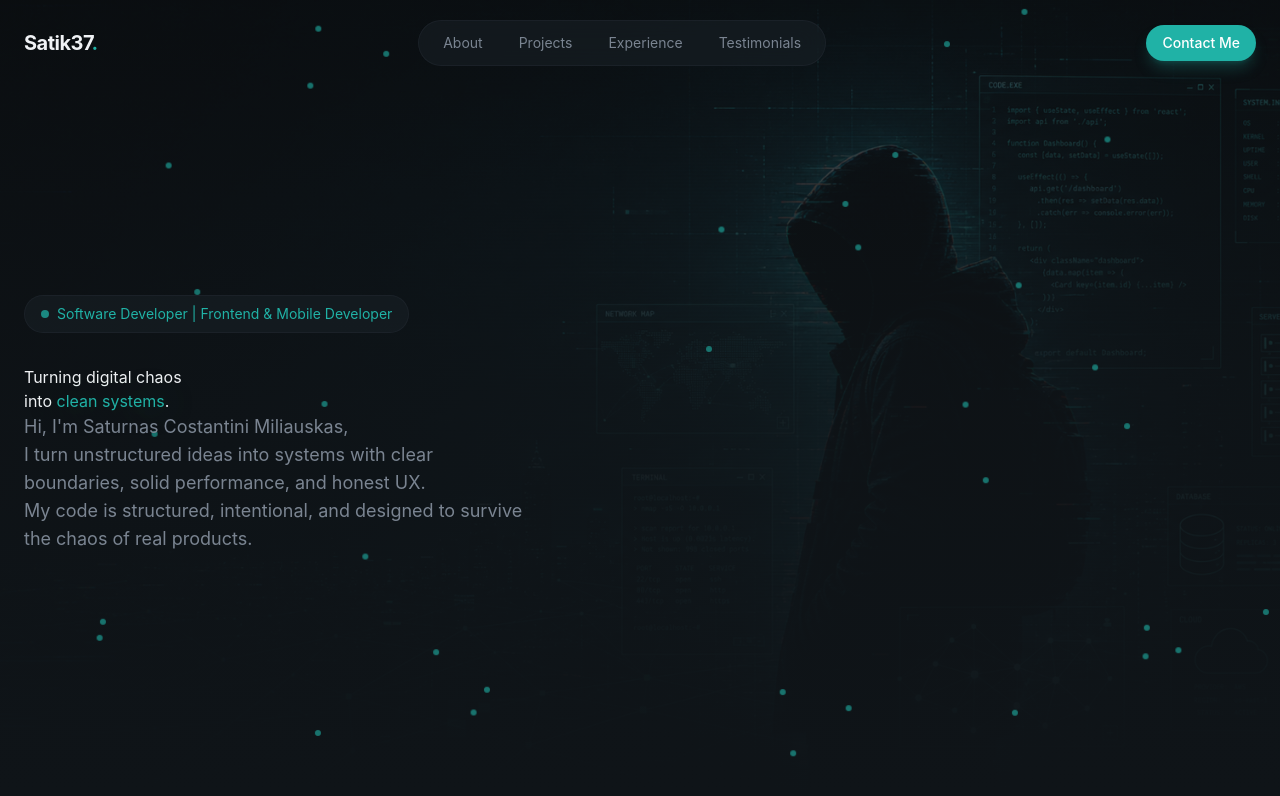
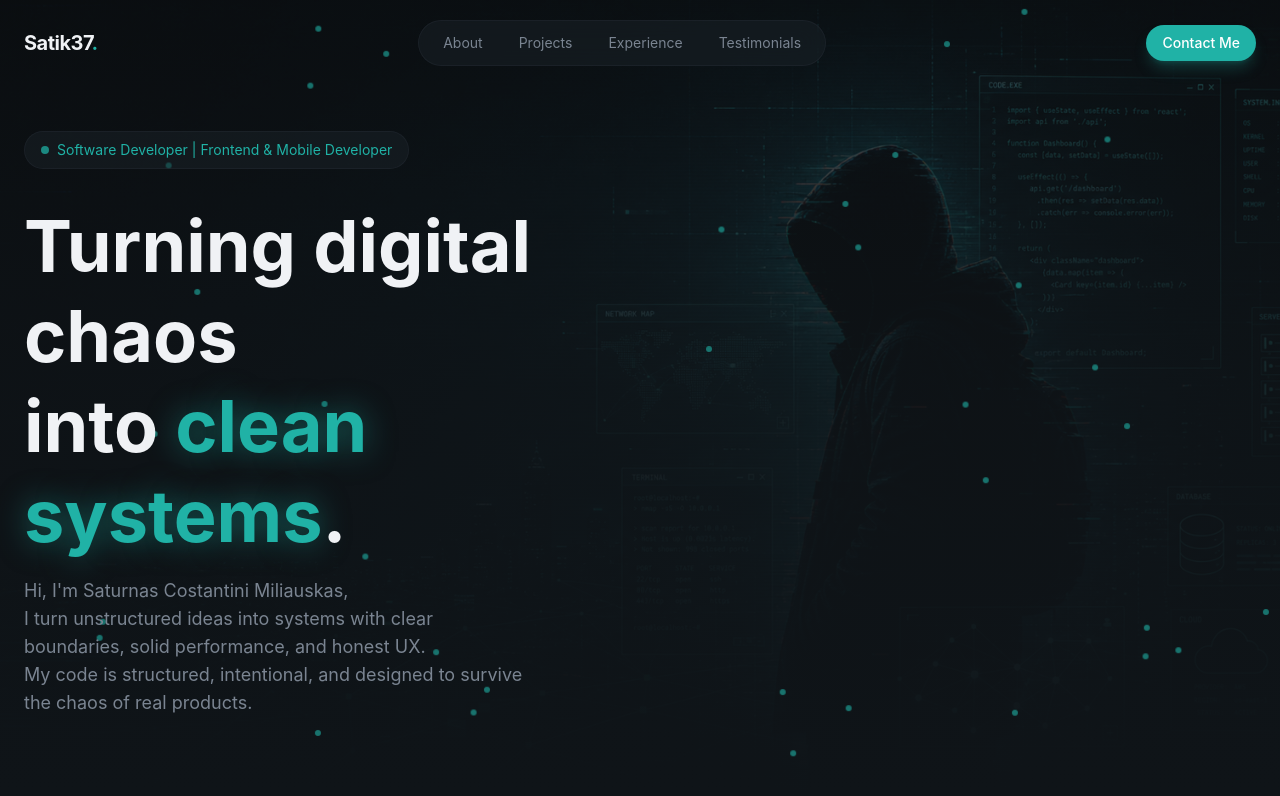
Before and after one commit to Satik37/satik37.github.io, a React (Vite) app: page / in a window 1280 px wide. Shown: the top 796 px of the page. Built offline with nearby package versions, Linux system fonts and the light colour scheme.

Commit message:
changed sizes and animations in Hero

```diff
--- a/src/index.css
+++ b/src/index.css
@@ -88,6 +88,6 @@
     }
   }
   .animate-fade-in {
-    animation: fade-in 0.4s ease-out both;
+    animation: fade-in 0.5s ease-out both;
   }
 }
--- a/src/sections/Hero.jsx
+++ b/src/sections/Hero.jsx
@@ -37,13 +37,13 @@ export const Hero = () => {
                             </span>
                         </div>
                         {/* Headline */}
-                        <div>
-                            <h1>
+                        <div className='space-y-4'>
+                            <h1 className='text-5xl md:text-6xl lg:text-7xl font-bold leading-tight animate-fade-in'>
                                 Turning digital chaos
                                 <br/>
                                 into<span className='text-primary glow-text'> clean systems</span>.
                             </h1>
-                           <p className='text-lg text-muted-foreground max-w-lg'>
+                           <p className='text-lg text-muted-foreground max-w-lg animate-fade-in'>
                             Hi, I'm Saturnas Costantini Miliauskas,
                             <br/>
                             I turn unstructured ideas into systems with clear boundaries, solid performance, and honest UX.
```
